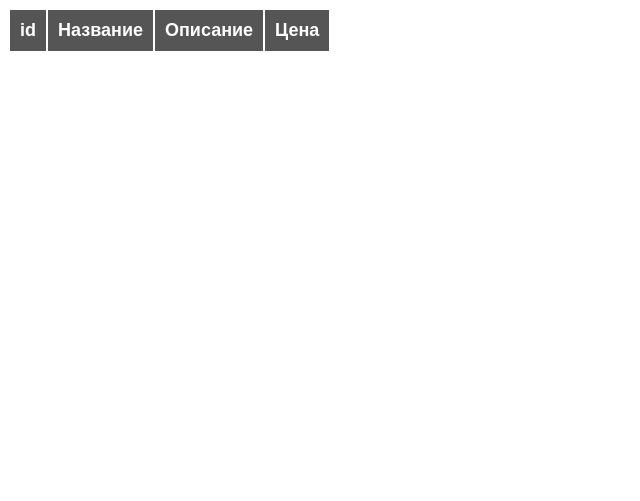
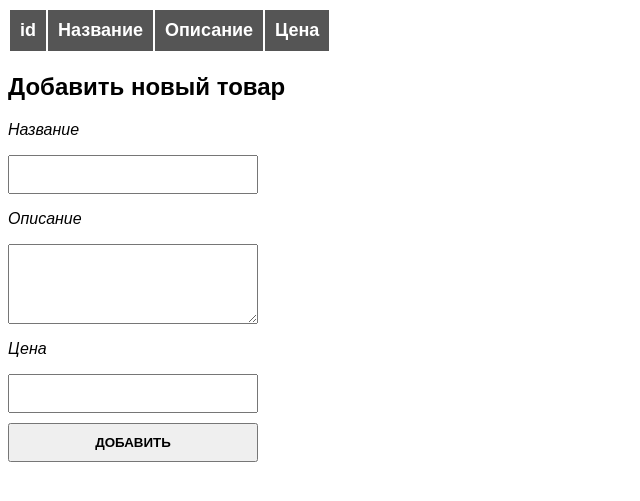
Before and after one commit to kitOl/php-crud, a PHP site: page / in a window 1280 px wide. Shown: the top 501 px of the page, without its empty margins (0-640 px from the left). Run offline with PHP 8.4, Linux system fonts and the light colour scheme; data that the repository does not hold is empty.

Commit message:
add inserting new products

```diff
--- a/index.php
+++ b/index.php
@@ -5,10 +5,6 @@ require_once 'config/connect.php';
 $query = "SELECT * FROM `goods`";
 $goods = mysqli_query($connect, $query);
 $goods = mysqli_fetch_all($goods);
-
-// echo '<pre>';
-// print_r($goods);
-// echo '</pre>';
 
 ?>
 
@@ -45,6 +41,17 @@ $goods = mysqli_fetch_all($goods);
     ?>
   </table>
 
+  <h2>Добавить новый товар</h2>
+  <form action="vendor/create.php" method="post">
+    <p>Название</p>
+    <input type="text" name="title" required>
+    <p>Описание</p>
+    <textarea name="description" required></textarea>
+    <p>Цена</p>
+    <input type="number" name="price" required>
+    <button type="submit">Добавить</button>
+  </form>
+
 </body>
 
 </html>
```
Also changed, not shown: includes/functions.php (added, +8 -0 lines), 1 other file.
